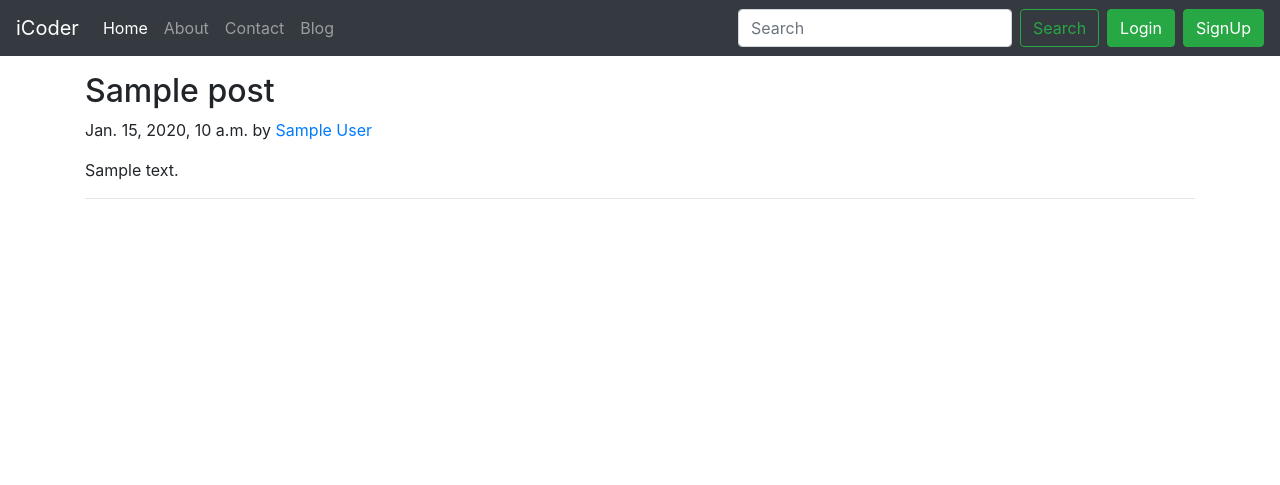
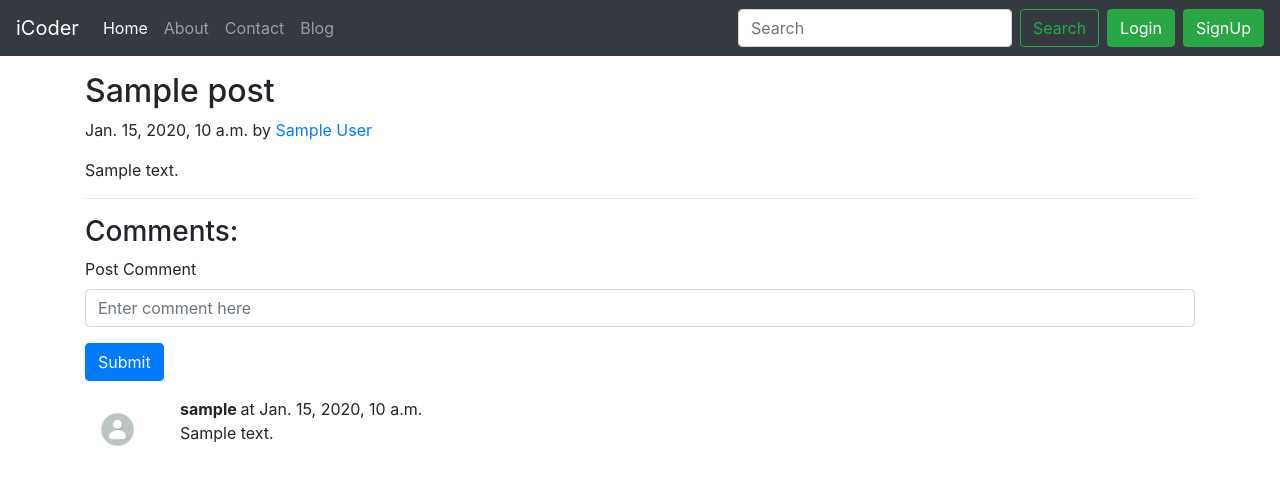
Before and after one commit to AbhinayS7/P3_django_2019_course, a Django app: template iCoder/templates/blog/blogPost.html in a window 1280 px wide. Shown: the top 485 px of the page. Run offline with Django 3.2, Linux system fonts and the light colour scheme; the template is opened without the code that fills it: most values are stand-ins (such as "Sample title", 1, 10 or a date in 2020); some libraries are stand-ins or nearby versions.

Commit message:
video 93 completed, created url and view for posting a comment and stored them on db, displayed all the stored comments of that blog on post page

```diff
--- a/iCoder/blog/models.py
+++ b/iCoder/blog/models.py
@@ -23,3 +23,6 @@ class BlogComment(models.Model):
     post=models.ForeignKey(Post, on_delete=models.CASCADE)
     parent=models.ForeignKey('self',on_delete=models.CASCADE, null=True )
     timestamp= models.DateTimeField(default=now)
+
+    def __str__(self):
+        return self.comment[0:13] + "..." + "by" + " " + self.user.username
--- a/iCoder/blog/urls.py
+++ b/iCoder/blog/urls.py
@@ -2,6 +2,7 @@ from django.urls import path, include
 from . import views
 
 urlpatterns = [
+    path('postComment', views.postComment, name="postComment"),
     path('', views.blogHome, name="bloghome"),
     path('<str:slug>', views.blogPost, name="blogPost"),
 ]
--- a/iCoder/iCoder/settings.py
+++ b/iCoder/iCoder/settings.py
@@ -125,3 +125,7 @@ STATIC_URL = '/static/'
 MESSAGE_TAGS = {
     messages.ERROR:'danger'
 }
+
+STATICFILES_DIRS = [
+    os.path.join(BASE_DIR,  "static"),
+]
--- a/iCoder/templates/blog/blogPost.html
+++ b/iCoder/templates/blog/blogPost.html
@@ -11,4 +11,27 @@
         <hr>
     </div>
 </div>
+<div class="container ">
+    <h3>Comments:</h3>
+    <form action="/blog/postComment" method="post">
+        {% csrf_token %}
+        <div class="form-group">
+            <label for="exampleInputEmail1">Post Comment </label>
+            <input type="text" class="form-control" name="comment" placeholder="Enter comment here">
+        </div>
+        <input type="hidden" name="postSno" value="{{post.sno}}">
+        <button type="submit" class="btn btn-primary">Submit</button>
+    </form>
+    {% for comment in comments %}
+    <div class="row my-3">
+        <div class="col-md-1  ">
+        <img class="rounded mx-auto d-block w-100 p-2" src="/static/img/user.jpeg"  alt="user">
+        </div>
+        <div class="col-md-11 ">
+        <b> {{comment.user.username}} </b> at {{comment.timestamp}}
+        <div>   {{comment.comment}} </div>
+        </div>
+    </div>
+    {% endfor %}
+</div>
 {% endblock %}
```
Also changed, not shown: iCoder/blog/views.py (+18 -3 lines), iCoder/db.sqlite3, iCoder/static/img/user.jpeg (added).
